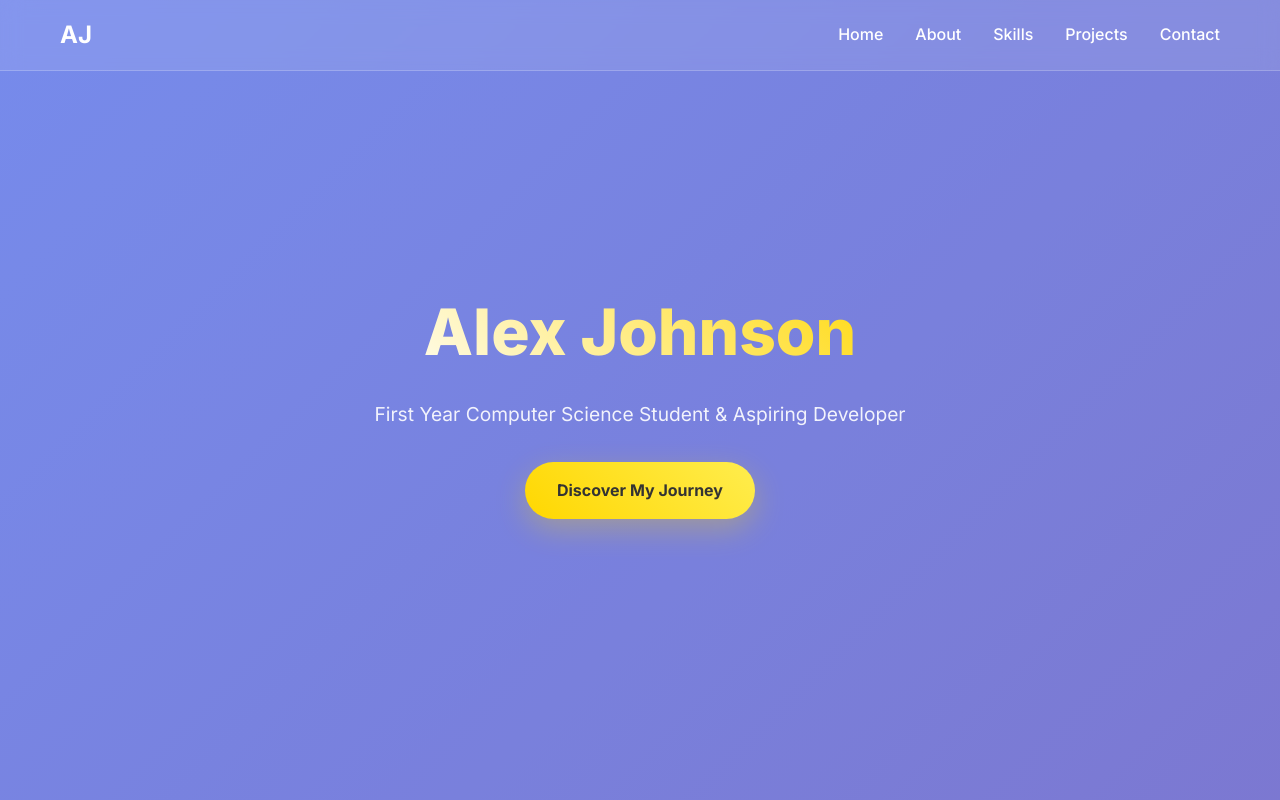
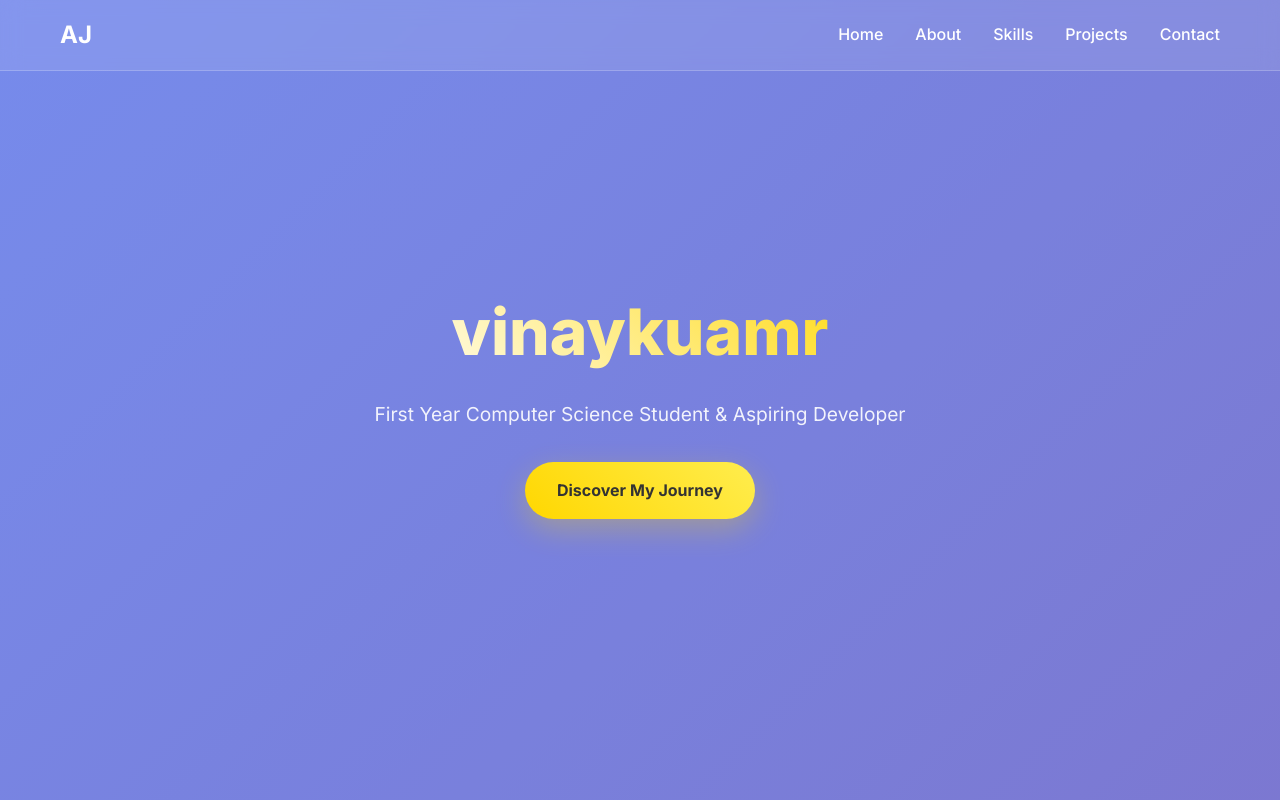
Before and after one commit to vinaychinchami66-star/Protfolia, a plain HTML site: page index.html in a window 1280 px wide. Shown: the top 800 px of the page. Drawn offline with Linux system fonts and the light colour scheme.

Commit message:
Update index.html

```diff
--- a/index.html
+++ b/index.html
@@ -3,7 +3,7 @@
 <head>
     <meta charset="UTF-8">
     <meta name="viewport" content="width=device-width, initial-scale=1.0">
-    <title>Alex Johnson - Portfolio</title>
+    <title>vinaykuamr - Portfolio</title>
     <link rel="stylesheet" href="https://fonts.googleapis.com/css2?family=Inter:wght@400;500;700;800&display=swap">
     <link rel="stylesheet" href="https://cdnjs.cloudflare.com/ajax/libs/font-awesome/6.4.2/css/all.min.css">
     <style>
@@ -555,7 +555,7 @@
     <!-- Hero Section -->
     <section id="home" class="hero">
         <div class="hero-content">
-            <h1>Alex Johnson</h1>
+            <h1>vinaykuamr</h1>
             <p>First Year Computer Science Student & Aspiring Developer</p>
             <a href="#about" class="cta-button">Discover My Journey</a>
         </div>
@@ -809,4 +809,5 @@
         });
     </script>
 </body>
+
 </html>
```
